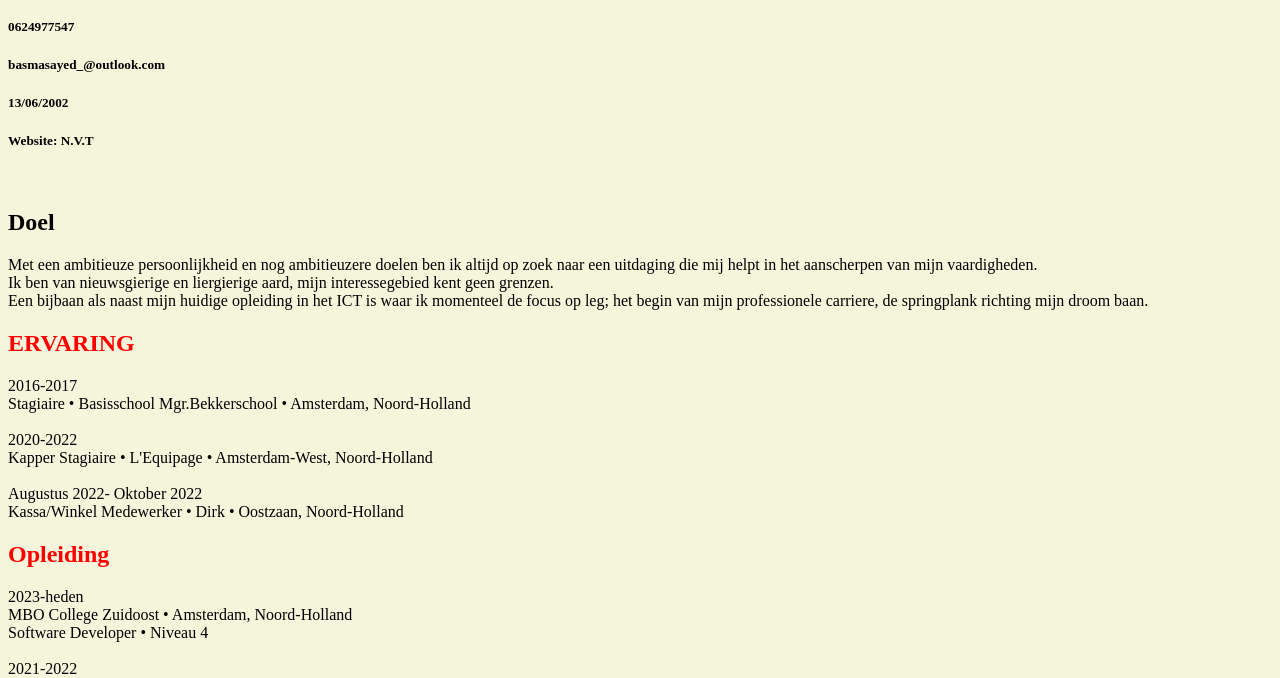
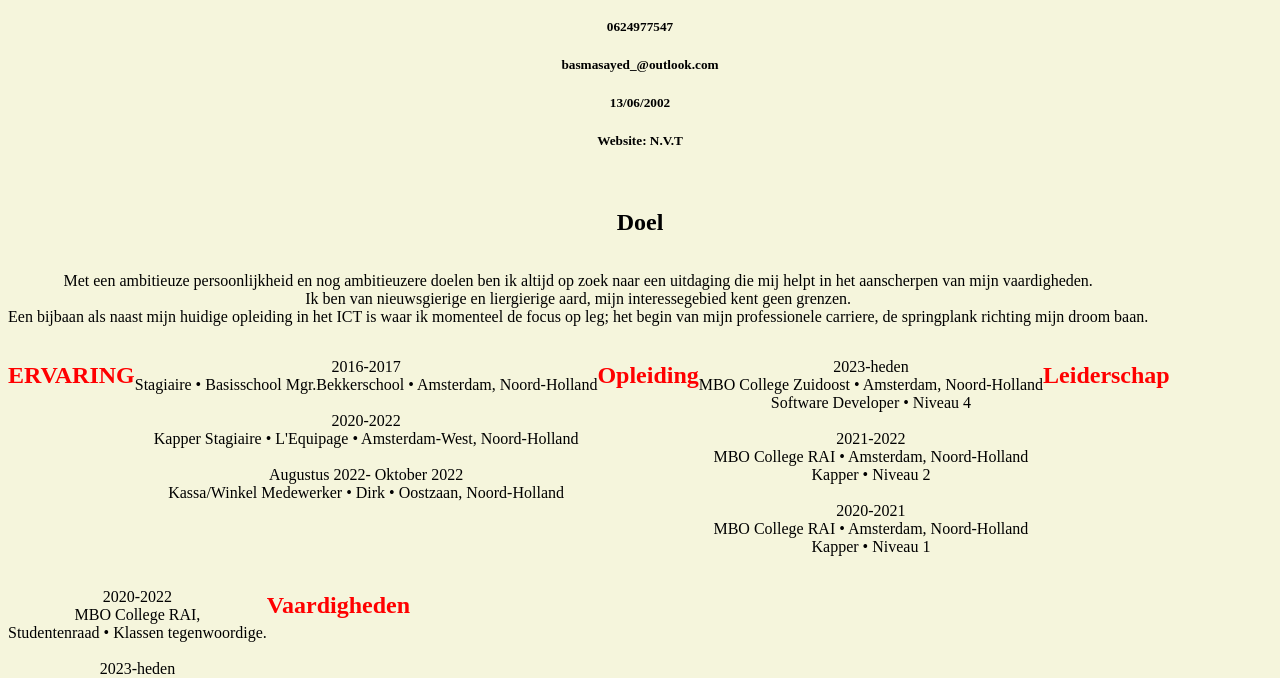
Before and after one commit to Basmasayed2002/project, a plain HTML site: page index.html in a window 1280 px wide. Shown: the part 116-794 px from the top of the page. Drawn offline with Linux system fonts and the light colour scheme.

Commit message:
Add files via upload

```diff
--- a/style.css
+++ b/style.css
@@ -1,15 +1,34 @@
 .ervaring {
     color: red;
+    display: grid
+    align-content: center;
 }
 .Opleiding {
+    display: grid;
+grid-template-rows: auto;
     color: red;
+
 }
 .Leiderschap {
     color: red;
+    display: flex;
+    align-content: center;
 }
 .talents {
     color: red;
+    display: flex;
+    align-content: center;
 }
 body {
     background-color: beige;
+    text-align: center;
 }
+div {
+    display: flex;
+    flex-wrap: wrap;
+    align-content: center;
+}
+.Doel {
+    display: flex;
+    align-content: center;
+}
```
